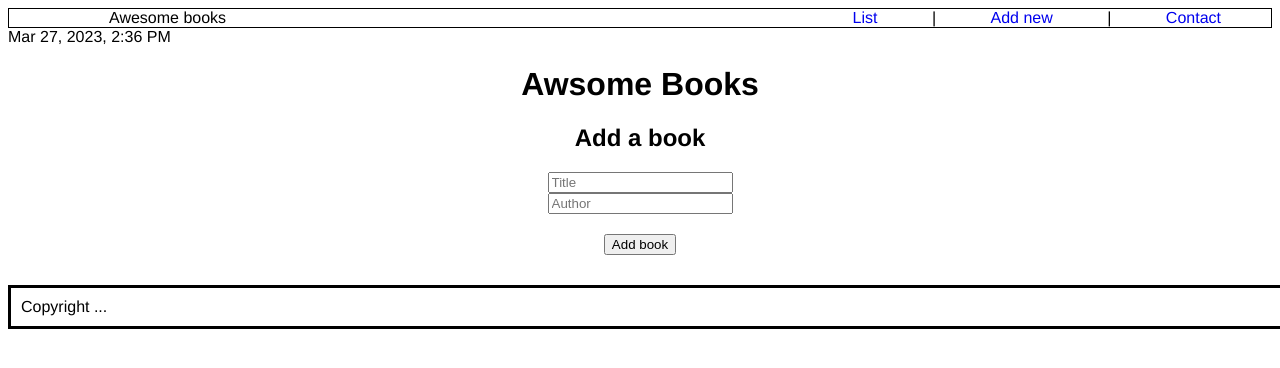
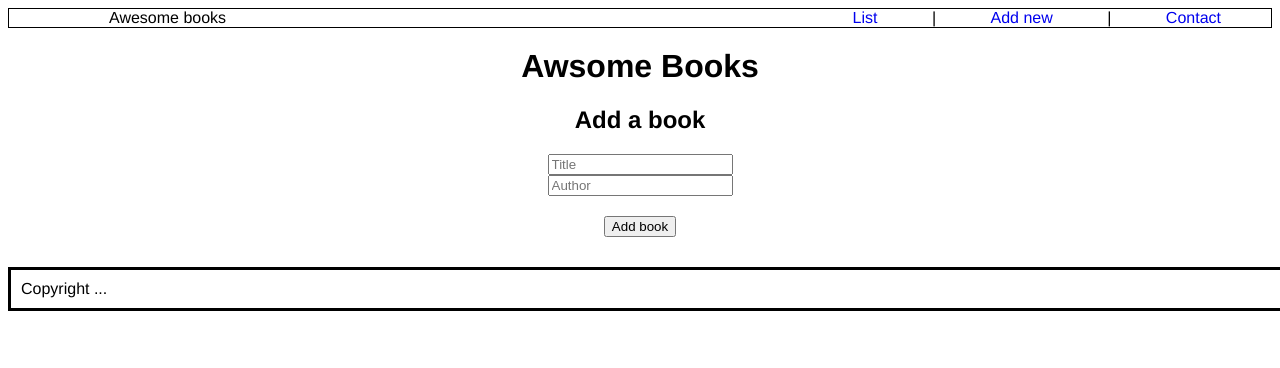
Before and after one commit to OnlyUnknown/re-Awsome-books-ES6, a website with bundled scripts: page index.html in a window 1280 px wide. Built offline with nearby package versions, Linux system fonts and the light colour scheme.

Commit message:
Test linters

```diff
--- a/index.js
+++ b/index.js
@@ -1,11 +1,5 @@
 import { contact, bookShelf, addNew } from './modules/Transisions.js';
 import UI from './modules/UI-Class.js';
-import { DateTime } from './modules/luxon.js';
-
-const dateElement = document.querySelector('.Date');
-
-const date = DateTime.now();
-dateElement.textContent = date.toLocaleString(DateTime.DATETIME_MED);
 
 document.addEventListener('DOMContentLoaded', UI.displayBooks);
 
--- a/package.json
+++ b/package.json
@@ -25,6 +25,7 @@
     "eslint": "^7.32.0",
     "eslint-config-airbnb-base": "^14.2.1",
     "eslint-plugin-import": "^2.27.5",
+    "hint": "^7.1.5",
     "stylelint": "^13.13.1",
     "stylelint-config-standard": "^21.0.0",
     "stylelint-csstree-validator": "^1.9.0",
```
Also changed, not shown: index.html (+6 -6 lines), modules/storage.js (indentation only), 1 other file.
